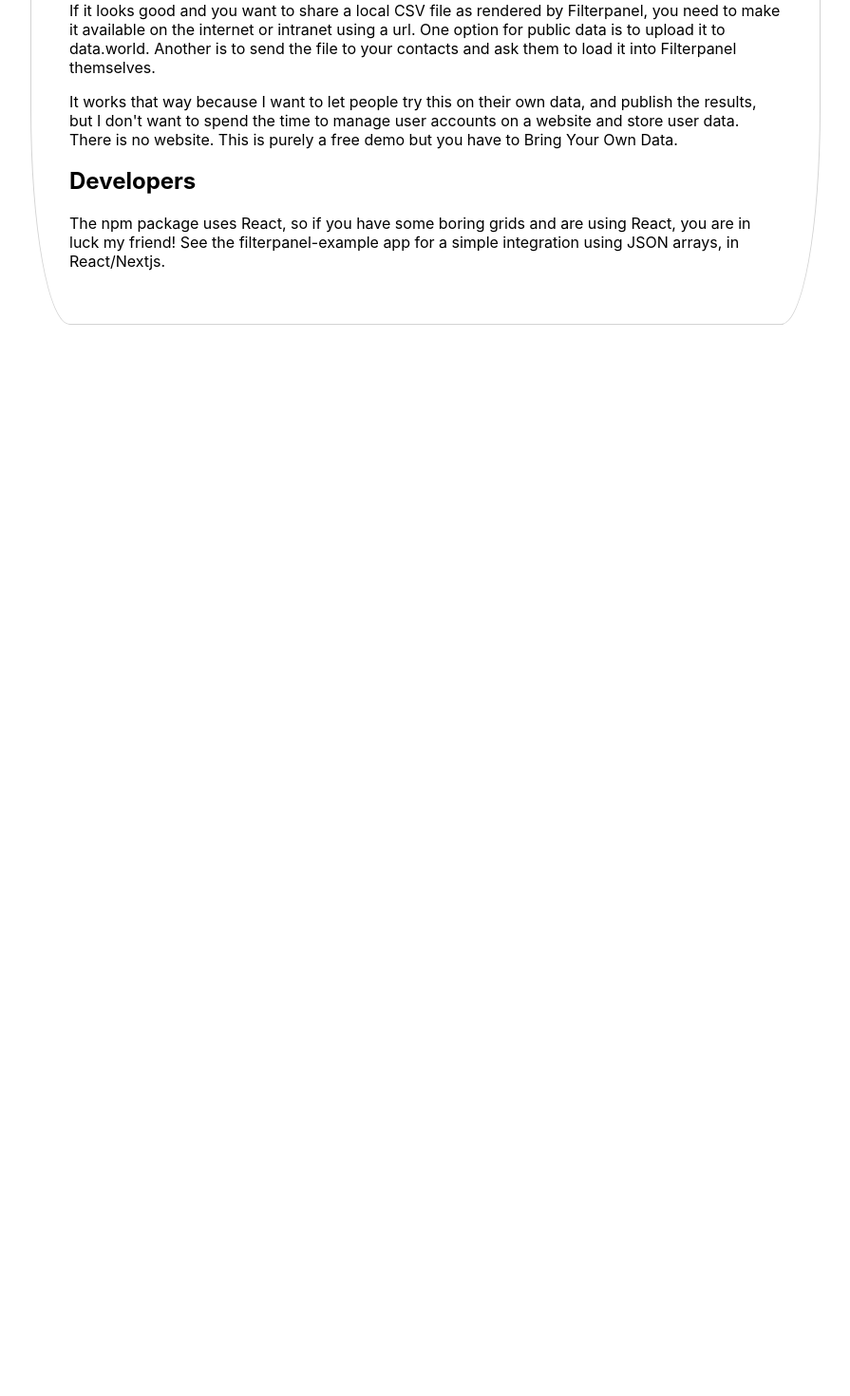
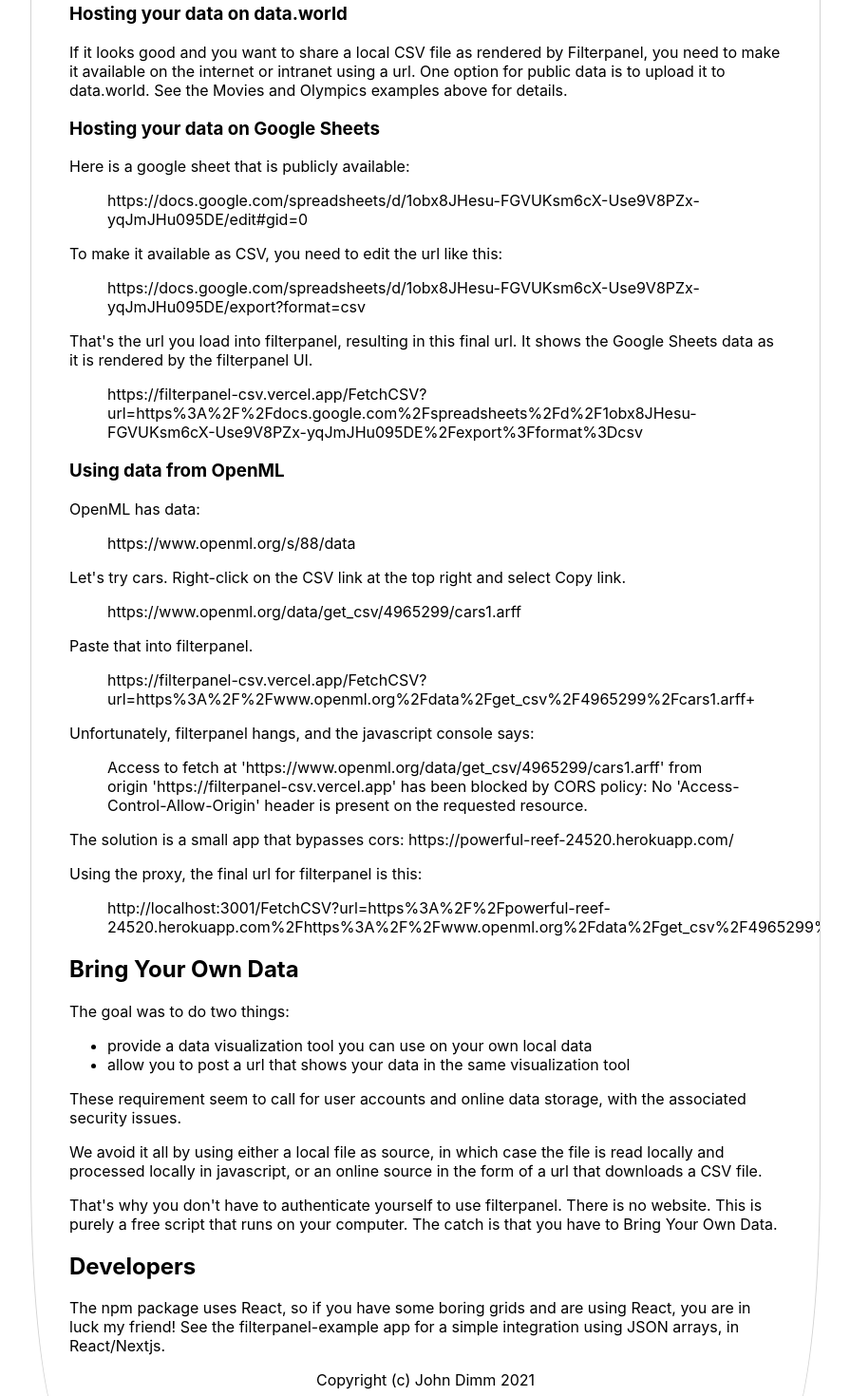
Before and after one commit to johndimm/filterpanel-csv, a Next.js app: page / in a window 1280 px wide. Shown: the part 5500-6970 px from the top of the page at 95% size, without its empty margins (192-1087 px from the left). Before the commit the page ends 5866 px from the top, so only its background shows below. Built offline with nearby package versions, Linux system fonts and the light colour scheme.

Commit message:
Explains how to pull data from google sheets, openML using a proxy.

```diff
--- a/src/components/Analyze.js
+++ b/src/components/Analyze.js
@@ -43,7 +43,7 @@
 				}
 
 				if (!isImage && isUrl && s === 0) {
-					const re = /\.(jpg|jpeg|JPG|JPEG)["']?$/
+					const re = /\.(jpg|jpeg|JPG|JPEG|png|PNG)["']?$/
 					isImage = val.match(re) != null
 				}
 
--- a/src/pages/index.js
+++ b/src/pages/index.js
@@ -185,7 +185,6 @@
 			<p>The algorithm uses document masks to represent the actions of filters. The filters have no knowledge of each other, and the container app blindly aggregates and disseminates the results of the filters.  The technique makes high demands on the network, the local machine, and the browser, compared to the standard solution.  But compared to games or video, not so much.</p>
 
 			<h2>What kinds of data work well?</h2>
-			<p>
 			See the examples, Movies in particular.
 			<ul>
 				<li>Each row has value on its own.  Rows do not need aggregation to become interesting.</li>
@@ -193,27 +192,118 @@
 				<li>The categorical fields are shown in increasing cardinality.  So rated and genre on Movies show up before country and language.</li>
 				<li>The technique works well on rows up to the 5,000 to 10,000 range.  For larger datasets, it is best to feed the filterpanel with the results of a query.</li>
 			</ul>
-			</p>
 
 			<h2>Analysts, Product Designers, Casual Readers</h2>
 			<p>
 			The best case for this UI may be product catalogs, but lists of anything with known categorical attributes can benefit.
-
 			</p>
 
 			<p>First, try it out on a local CSV file.  If the results are promising, you may want to edit your spreadsheet to remove boring columns or make other changes to improve the filterpanel display.
 			</p>
 
+            <h3>Hosting your data on data.world</h3>
 			<p>
 				If it looks good and you want to share a local CSV file as rendered by Filterpanel, you need to make it available on the
-				internet or intranet using a url. One option for public data is to upload it to <a href='https://data.world/'>data.world</a>.  Another is to send the file to your contacts and ask them to load it into Filterpanel themselves.
+				internet or intranet using a url. One option for public data is to upload it to <a href='https://data.world/'>data.world</a>.    See the Movies and Olympics examples above for details.
 			</p>
 
-			<p>It works that way because I want to let people try this on their own data, and publish the results, but I don't want to spend the time to manage user accounts on a website and store user data.  There is no website.  This is purely a free demo but you have to Bring Your Own Data. </p>
+            <h3>Hosting your data on Google Sheets</h3>
+			<p>
+			Here is a google sheet that is publicly available:
+
+<blockquote>
+
+			  <a href="https://docs.google.com/spreadsheets/d/1obx8JHesu-FGVUKsm6cX-Use9V8PZx-yqJmJHu095DE/edit#gid=0">https://docs.google.com/spreadsheets/d/1obx8JHesu-FGVUKsm6cX-Use9V8PZx-yqJmJHu095DE/edit#gid=0</a>
+</blockquote>
+
+			To make it available as CSV, you need to edit the url like this:
+
+<blockquote>
+			<a href="https://docs.google.com/spreadsheets/d/1obx8JHesu-FGVUKsm6cX-Use9V8PZx-yqJmJHu095DE/export?format=csv">
+
+			https://docs.google.com/spreadsheets/d/1obx8JHesu-FGVUKsm6cX-Use9V8PZx-yqJmJHu095DE/export?format=csv
+			</a>
+
+</blockquote>
+
+            That's the url you load into filterpanel, resulting in this final url.  It shows the Google Sheets data as it is rendered by the filterpanel UI.
+
+<blockquote>
+	<a href="https://filterpanel-csv.vercel.app/FetchCSV?url=https%3A%2F%2Fdocs.google.com%2Fspreadsheets%2Fd%2F1obx8JHesu-FGVUKsm6cX-Use9V8PZx-yqJmJHu095DE%2Fexport%3Fformat%3Dcsv">
+https://filterpanel-csv.vercel.app/FetchCSV?url=https%3A%2F%2Fdocs.google.com%2Fspreadsheets%2Fd%2F1obx8JHesu-FGVUKsm6cX-Use9V8PZx-yqJmJHu095DE%2Fexport%3Fformat%3Dcsv
+</a>
+
+</blockquote>
+			</p>
+
+			<h3>Using data from OpenML</h3>
+
+			OpenML has data:
+
+<blockquote>
+  <a href="https://www.openml.org/s/88/data">
+  https://www.openml.org/s/88/data
+  </a>
+</blockquote>
+
+            Let's try cars.  Right-click on the CSV link at the top right and select Copy link.
+
+<blockquote>
+  https://www.openml.org/data/get_csv/4965299/cars1.arff
+</blockquote>
+
+            Paste that into filterpanel.
+
+<blockquote>
+	<a href="https://filterpanel-csv.vercel.app/FetchCSV?url=https%3A%2F%2Fwww.openml.org%2Fdata%2Fget_csv%2F4965299%2Fcars1.arff+">https://filterpanel-csv.vercel.app/FetchCSV?url=https%3A%2F%2Fwww.openml.org%2Fdata%2Fget_csv%2F4965299%2Fcars1.arff+</a>
+</blockquote>
+
+			Unfortunately, filterpanel hangs, and the javascript console says:
+
+<blockquote>
+Access to fetch at 'https://www.openml.org/data/get_csv/4965299/cars1.arff' from origin 'https://filterpanel-csv.vercel.app' has been blocked by CORS policy: No 'Access-Control-Allow-Origin' header is present on the requested resource.
+</blockquote>
+
+            The solution is a small app that <a href="https://powerful-reef-24520.herokuapp.com/">
+			bypasses cors: https://powerful-reef-24520.herokuapp.com/
+			</a>
+<p>
+	Using the proxy, the final url for filterpanel is this:
+</p>
+
+<blockquote>
+
+
+			<a href="http://localhost:3001/FetchCSV?url=https%3A%2F%2Fpowerful-reef-24520.herokuapp.com%2Fhttps%3A%2F%2Fwww.openml.org%2Fdata%2Fget_csv%2F4965299%2Fcars1.arff">
+			http://localhost:3001/FetchCSV?url=https%3A%2F%2Fpowerful-reef-24520.herokuapp.com%2Fhttps%3A%2F%2Fwww.openml.org%2Fdata%2Fget_csv%2F4965299%2Fcars1.arff</a>
+
+			</blockquote>
+
+
+            <h2>Bring Your Own Data</h2>
+			<p>The goal was to do two things:
+				<ul>
+					<li>provide a data visualization tool you can use on your own local data</li>
+					<li>allow you to post a url that shows your data in the same visualization tool</li>
+				</ul>
+
+				<p>
+				These requirement seem to call for user accounts and online data storage, with the associated security issues.
+				</p>
+
+				<p>
+					We avoid it all by using either a local file as source, in which case the file is read locally and processed locally in javascript, or an online source in the form of a url that downloads a CSV file.
+				</p>
+
+		 That's why you don't have to authenticate yourself to use filterpanel.  There is no website.  This is purely a free script that runs on your computer.  The catch is that you have to Bring Your Own Data.</p>
 
 			<h2>Developers</h2>
 			<p>
 				The npm package uses React, so if you have some boring grids and are using React, you are in luck my friend!  See the filterpanel-example app for a simple integration using JSON arrays, in React/Nextjs.
+			</p>
+
+			<p style={{'textAlign':'center'}}>
+				Copyright (c) <a href="http://www.johndimm.com">John Dimm</a> 2021
 			</p>
 		</div>
 	)
```
Lines whose indentation alone changed are shown as unchanged.
